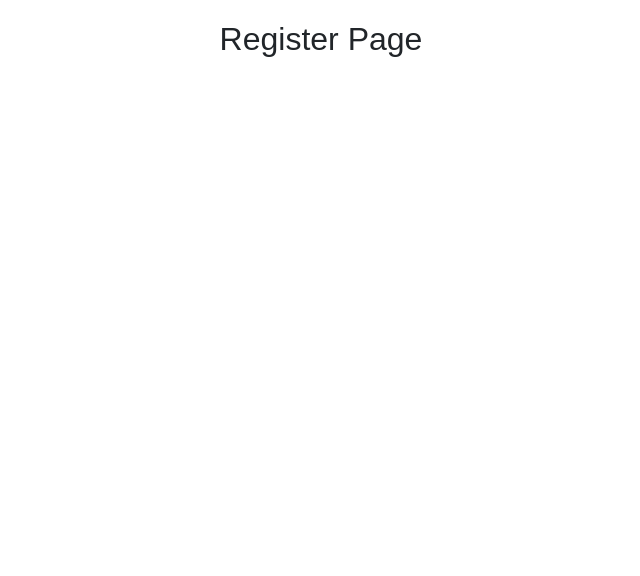
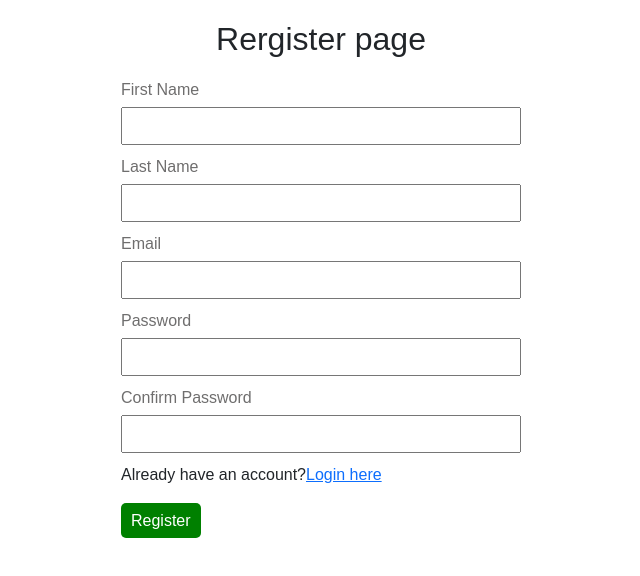
Before and after one commit to MERN-FullStackDeveloper-Projects/Food_Ordering_Application, a React (Vite) app in the folder app1/: page /register in a window 1280 px wide. Shown: the top 576 px of the page, without its empty margins (319-959 px from the left). Built offline with nearby package versions, Linux system fonts and the light colour scheme.

Commit message:
static navigation part competed with login and register page navigate

```diff
--- a/app1/src/pages/Login/Login.jsx
+++ b/app1/src/pages/Login/Login.jsx
@@ -2,6 +2,7 @@ import React, { useState } from 'react'
 import './Login.css'
 import {toast} from 'react-toastify'
 import { login } from '../../services/users'
+import { Link } from 'react-router-dom'
 function Login() {
  const [email, setEmail] = useState('')
  const [password, setPassword] = useState('')
@@ -34,6 +35,10 @@ if (email.length  == 0 ){
       <input onChange={e=> setPassword(e.target.value)} type="password" className="form-control" />
     </div>
 <div className='mb-3'>
+  {/* //directly given ancher tag its not a final solution to hit link Register here page reload server side rendering if u see ganna.com website is pure client side rendering logo not render*/}
+    {/* <div className='mb-3'>dont have an account yet? <a href='/register'>Register here</a></div> */}
+{/* after add Link to my aplication purely loading acting as SPA client side */}
+  <div className='mb-3'>dont have an account yet? <Link to='/register'>Register here</Link></div>
   <button onClick={onLogin} className='btn btn-success'>Login</button>
     </div>
     </div>
--- a/app1/src/pages/Register/Register.css
+++ b/app1/src/pages/Register/Register.css
@@ -0,0 +1,21 @@
+.input-container{
+    margin-bottom: 10px;
+
+}
+.input-container label{
+    display: block;
+    margin-bottom: 5px;
+    color:#6f6e6e ;
+}
+.input-container input{
+    width: 100% ;
+    padding: 5px;
+
+}
+.reg-form-container{
+   width: 400px;
+   margin: auto;
+   margin-top: 20px;
+
+
+}
--- a/app1/src/pages/Register/Register.jsx
+++ b/app1/src/pages/Register/Register.jsx
@@ -1,9 +1,76 @@
-import React from 'react'
+import React, { useState } from 'react'
 import './Register.css'
-function Register() {
+import { toast } from 'react-toastify'
+import { registerUser } from '../../services/users'
+import { Link } from 'react-router-dom'
+ function Register() {
+// 2
+const [firstName ,setFirstName] = useState('')
+const [lastName ,setLastName] = useState('')
+const [email ,setEmail] = useState('')
+const [password ,setPassword] = useState('')
+const [confirmPassword ,setConfirmPassword] = useState('')
+//4
+const onRegister =async () => {
+    if (firstName.length == 0) {
+        toast.warn('please enter first name')
+    }else if (lastName.length == 0) {
+        toast.warn('please enter the last name')
+    }else if (email.length==0) {
+        toast.warn('please enter the email')
+    }else if (password.length==0) {
+        toast.warn('please enter the password')
+    }else if (confirmPassword.length == 0) {
+        toast.warn('enter the confirm password')
+    }else if (password != confirmPassword) {
+        toast.warn('password does not match')
+    }else{
+        const result = await registerUser(firstName, lastName,email,password)
+    if (result['status'] == 'success') {
+        toast.success('successfully registered a user')
+    }
+    }
+}
+
+
+//    1
   return (
-    <div className='page-header'>
-      <h2>Register Page</h2>
+    <div className='container'>
+        <h2 className='page-header'>Rergister page</h2>
+        {/* div.register-form-container */}
+<div className='reg-form-container'>
+ {/* firstName, lastName , email, password  */}
+<div className='input-container'>
+    <label htmlFor=''>First Name</label>
+    {/* <input type='text'/> */}
+    {/* 3 */}
+    <input type="text" onChange={e => setFirstName(e.target.value)} />
+</div>
+<div className='input-container'>
+    <label htmlFor=''>Last Name</label>
+    <input type='text' onChange={e => setLastName(e.target.value)}/>
+</div>
+<div className='input-container'>
+    <label htmlFor=''>Email</label>
+    <input type='email' onChange={e => setEmail(e.target.value)}/>
+</div>
+<div className='input-container'>
+    <label htmlFor=''>Password</label>
+    <input type='password' onChange={e => setPassword(e.target.value)}/>
+</div>
+<div className='input-container'>
+    <label htmlFor=''> Confirm Password</label>
+    <input type='password' onChange={e => setConfirmPassword(e.target.value)}/>
+</div>
+<div className='mb-3'>
+    <div className='mb-3'>Already have an account?<Link to='/'>Login here</Link> </div>
+
+</div>
+<div className='input-container'>
+  <button onClick= {onRegister}className="btn btn-success">Register</button>
+</div>
+
+    </div>
     </div>
   )
 }
```
